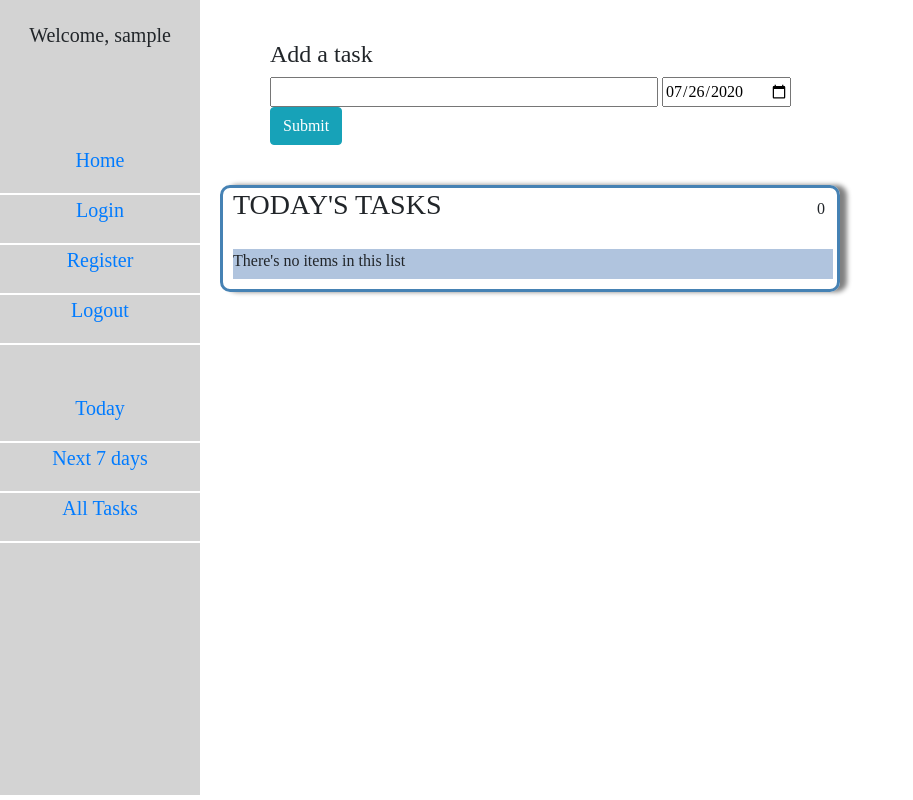
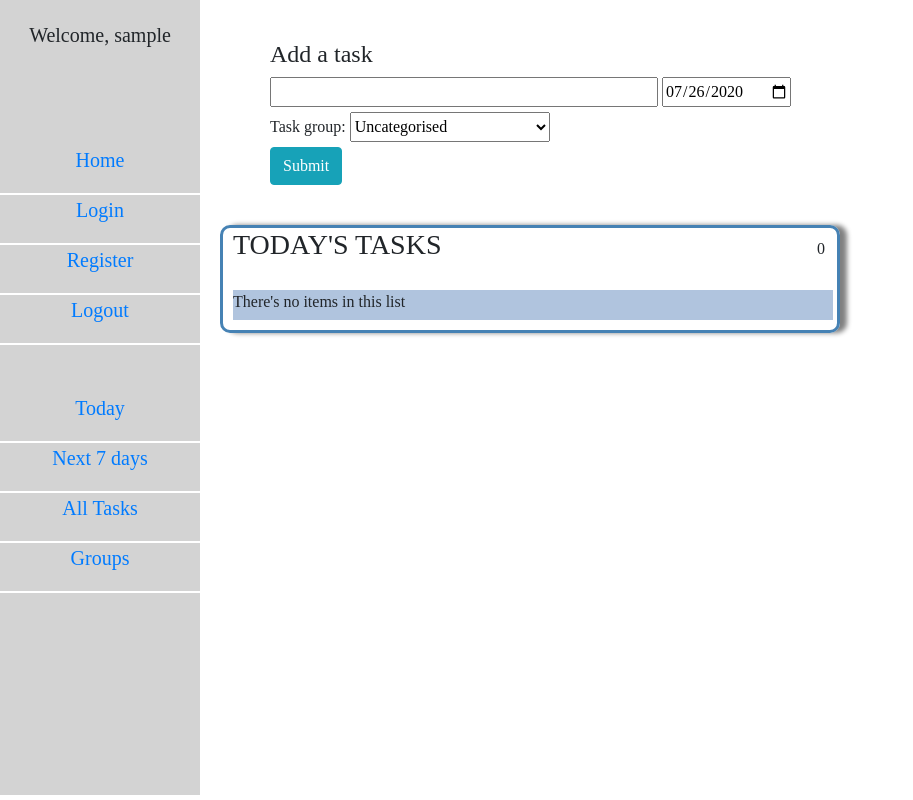
Before and after one commit to SigisM/todoapp, a Django app: page /today/ in a window 1280 px wide. Shown: the whole page, without its empty margins (0-913 px from the left). Run offline with Django 3.2, Linux system fonts and the light colour scheme; the visitor is signed in with stand-in values (Sample User, id 1); data comes from the database, SQL or seed files in the repository; data that the repository does not hold is empty; parts of the project's set-up code (start-up, migrations or seed data) failed here and were passed over; some libraries are stand-ins or nearby versions; some web fonts are replaced.

Commit message:
Unique task groups for individual users. 1 default task group for every new registered user

```diff
--- a/todo_app/static/css/style.css
+++ b/todo_app/static/css/style.css
@@ -2,6 +2,12 @@
     font-family: myfont;
     src: url('KozGoPr6N-ExtraLight.otf') format("truetype");
 
+}
+
+.task_group {
+    height: 30px;
+    width: 200px;
+    margin-top: 5px;
 }
 
 body {
--- a/todo_app/todo_items/admin.py
+++ b/todo_app/todo_items/admin.py
@@ -5,3 +5,4 @@ from django.contrib import admin
 from .models import *
 
 admin.site.register(Todo)
+admin.site.register(Todo_Group)
--- a/todo_app/todo_items/forms.py
+++ b/todo_app/todo_items/forms.py
@@ -2,7 +2,6 @@ from django import forms
 from django.contrib.auth.forms import UserCreationForm
 from django.contrib.auth.models import User
 from .models import *
-# from django.forms import DateTimeField
 
 
 class DateInput(forms.DateInput):
@@ -17,16 +16,27 @@ class TodoForm(forms.ModelForm):
 
     class Meta:
         model = Todo
-        fields = ['title', 'created', 'completed', 'daily_reminder', 'reminder_time']
+        fields = ['title', 'created', 'completed', 'daily_reminder', 'reminder_time', 'task_group']
         widgets = {
             'created': DateInput(),
             'title': forms.TextInput(attrs={'size': '40'}),
             'reminder_time': DateTimeInput(format="%H:%M"),
+            'task_group': forms.Select(attrs={'class' : 'task_group'})
         }
 
 class LoginForm(forms.Form):
 
     fields = ['username', 'password']
+
+
+class GroupForm(forms.ModelForm):
+
+    class Meta:
+        model = Todo_Group
+        fields = ['group_name']
+        widgets = {
+            'group_name':forms.TextInput(attrs={'size': '40'}),
+        }
 
 
 class RegisterForm(UserCreationForm):
--- a/todo_app/todo_items/models.py
+++ b/todo_app/todo_items/models.py
@@ -5,6 +5,13 @@ import datetime
 
 
 # Create your models here.
+
+class Todo_Group(models.Model):
+    group_name = models.CharField(max_length=100)
+    user = models.ForeignKey(User, on_delete=models.CASCADE, null=True)
+
+    def __str__(self):
+        return self.group_name
 
 
 class Todo(models.Model):
@@ -14,6 +21,7 @@ class Todo(models.Model):
     author = models.ForeignKey(User, on_delete=models.CASCADE, null=True)
     daily_reminder = models.BooleanField(blank=True, default=False)
     reminder_time = models.TextField(blank=True)
+    task_group = models.ForeignKey(Todo_Group, on_delete=models.SET_NULL, null=True, default='1')
 
 
     def __str__(self):
--- a/todo_app/todo_items/templates/7days_items.html
+++ b/todo_app/todo_items/templates/7days_items.html
@@ -4,10 +4,11 @@
 {% block content %}
     <div class="todo_list">
         <h4>Add a task</h4>
-        <form method="POST" action="/">
+        <form method="POST" action="">
             {% csrf_token %}
             {{form.title}}
             {{form.created}}
+            {{form.task_group.label_tag}} {{form.task_group}}
             <input class="btn btn-info" type="submit" name="Create Task">
         </form>
     </div>
--- a/todo_app/todo_items/templates/base.html
+++ b/todo_app/todo_items/templates/base.html
@@ -70,6 +70,7 @@
             <li class="menu"><a href="/today">Today</a></li>
             <li class="menu"><a href="/seven_days">Next 7 days</a></li>
             <li class="menu"><a href="/">All Tasks</a></li>
+            <li class="menu"><a href="/groups">Groups</a></li>
 
 
         </ul>
@@ -98,6 +99,8 @@
 
     {% if user.is_authenticated %}
     <div class="login">
+        {% block group_list %}
+        {% endblock %}
         {% block content %}
         {% endblock %}
     </div>
--- a/todo_app/todo_items/templates/today_items.html
+++ b/todo_app/todo_items/templates/today_items.html
@@ -4,16 +4,16 @@
 {% block content %}
     <div class="todo_list">
         <h4>Add a task</h4>
-        <form method="POST" action="today/">
+        <form method="POST" action="">
             {% csrf_token %}
             {{form.title}}
             {{form.created}}
+            {{form.task_group.label_tag}} {{form.task_group}}
+            <br>
             <input class="btn btn-info" type="submit" name="Create Task">
         </form>
     </div>
 
-
-        <!-- {% now "Y-m-d" as todays_date %} -->
 
 <div class="todo">
         <label><h3 class="collapsed_today">TODAY'S TASKS</h3></label>
--- a/todo_app/todo_items/templates/todo_items.html
+++ b/todo_app/todo_items/templates/todo_items.html
@@ -8,6 +8,7 @@
             {% csrf_token %}
             {{form.title}}
             {{form.created}}
+            {{form.task_group.label_tag}} {{form.task_group}}
             <input class="btn btn-info" type="submit" name="Create Task">
         </form>
     </div>
--- a/todo_app/todo_items/templates/update_todo_expand.html
+++ b/todo_app/todo_items/templates/update_todo_expand.html
@@ -14,13 +14,13 @@
 
     <h4 style="text-align: center; font-weight: bold;">Task details</h4>
 
-    <form method="POST" target='_parent' action="">
+    <form method="POST" target='_top' action="">
         {% csrf_token %}
 
         {{form.title.label_tag}} {{form.title}}
         {{form.created.label_tag}} {{form.created}}
         {{form.completed.label_tag}} {{form.completed}}
-
+        {{form.task_group.label_tag}} {{form.task_group}}
     <div>
         <br>
         <label><span class="set_reminder" style="font-weight: bold; display: block; cursor: pointer;">SET A REMINDER</span></label>
--- a/todo_app/todo_items/urls.py
+++ b/todo_app/todo_items/urls.py
@@ -6,9 +6,10 @@ from django.views.generic import TemplateView
 
 urlpatterns = [
     path('', views.index, name='list_page'),
+    path('groups/', views.list_group, name='groups_page'),
     path('today/', views.today, name='today_page'),
     path('seven_days/', views.seven_days, name='seven_days_page'),
     path('register/', views.register, name='register_page'),
-    path('update_todo_expand.html/<str:pk>/', views.updateTodo, name='update_todo'),
+    path('update_todo_expand/<str:pk>/', views.updateTodo, name='update_todo'),
     path('delete_todo/<str:pk>/', views.deleteTodo, name='delete_todo'),
 ]
--- a/todo_app/todo_items/views.py
+++ b/todo_app/todo_items/views.py
@@ -3,10 +3,13 @@ from django.contrib.auth.decorators import login_required
 from django.contrib.auth.models import User
 from django.core.exceptions import ValidationError
 from django_celery_beat.models import CrontabSchedule, PeriodicTask
+from django.http import HttpResponseRedirect, HttpResponse
+from django.db.models.signals import post_save
+from django.dispatch import receiver
 import datetime
 
-from .models import Todo
-from .forms import RegisterForm, LoginForm, TodoForm
+from .models import Todo, Todo_Group
+from .forms import RegisterForm, LoginForm, TodoForm, GroupForm
 
 now = datetime.datetime.today()
 tomorrow_1 = datetime.date.today() + datetime.timedelta(days=1)
@@ -17,6 +20,14 @@ tomorrow_5 = datetime.date.today() + datetime.timedelta(days=5)
 tomorrow_6 = datetime.date.today() + datetime.timedelta(days=6)
 tomorrow_7 = datetime.date.today() + datetime.timedelta(days=7)
 
+
+@receiver(post_save, sender=User)
+def create_default_group(sender, instance, **kwargs):
+    group_name = "Uncategorised"
+    if Todo_Group.objects.filter(group_name=group_name, user=instance).exists():
+        return False
+    else:
+        Todo_Group.objects.create(group_name=group_name, user=instance)
 
 
 def register(response):
@@ -60,6 +71,7 @@ def index(request):
     todos_future = Todo.objects.filter(created__gt=now, author=user)
     todos_uncompleted_before = Todo.objects.filter(completed=False, created__lt=now, author=user)
     form = TodoForm()
+    form.fields['task_group'].queryset = Todo_Group.objects.filter(user=user)
 
     if request.method =='POST':
 
@@ -81,11 +93,38 @@ def index(request):
 
 
 @login_required
+def list_group(request):
+    groups = Todo_Group.objects.all()
+    form = GroupForm()
+
+    if request.method =='POST':
+        form = GroupForm(request.POST)
+        form.instance.user = request.user
+        if form.is_valid():
+            group_name = form.cleaned_data['group_name']
+            if Todo_Group.objects.filter(group_name=group_name).exists():
+                error_message = "Group name already exists!"
+                return render(request, 'group_list.html', {'form': form, 'error_message': error_message})
+            else:
+                form.save()
+
+        return HttpResponseRedirect(request.path)
+
+    context = {'groups':groups,
+            'form':form,
+            }
+
+    return render(request, 'group_list.html', context)
+
+
+
+@login_required
 def today(request):
     user = request.user
     todos = Todo.objects.filter(author=user)
     todos_today = Todo.objects.filter(created=now, author=user)
     form = TodoForm()
+    form.fields['task_group'].queryset = Todo_Group.objects.filter(user=user)
 
     if request.method =='POST':
 
@@ -93,7 +132,7 @@ def today(request):
         form.instance.author = request.user
         if form.is_valid():
             form.save()
-        return redirect("")
+        return HttpResponseRedirect(request.path)
 
     context = {'todos':todos,
             'todos_today':todos_today,
@@ -115,6 +154,7 @@ def seven_days(request):
     todos_tomorrow_5 = Todo.objects.filter(created__gt=tomorrow_4, created__lt=tomorrow_6, author=user)
     todos_tomorrow_6 = Todo.objects.filter(created__gt=tomorrow_5, created__lt=tomorrow_7, author=user)
     form = TodoForm()
+    form.fields['task_group'].queryset = Todo_Group.objects.filter(user=user)
 
     if request.method =='POST':
 
@@ -122,7 +162,7 @@ def seven_days(request):
         form.instance.author = request.user
         if form.is_valid():
             form.save()
-        return redirect('/seven_days')
+        return HttpResponseRedirect(request.path_info)
 
     context = {'todos':todos,
             'todos_today':todos_today,
@@ -191,7 +231,9 @@ def updateTodo(request, pk):
                     periodic_task.save()
                 except:
                     pass
-            return redirect("/")
+            next_short = request.path
+            print(f"REQUEST IS {next_short}")
+            return HttpResponseRedirect("/")
 
     context = {'form':form, 'todo':todo}
 
```
Also changed, not shown: todo_app/todo_items/templates/group_list.html (added, +19 -0 lines), todo_app/todo_items/migrations/0015_todo_groups.py (added), todo_app/todo_items/migrations/0016_auto_20200822_1542.py (added), todo_app/todo_items/migrations/0017_auto_20200822_1546.py (added), todo_app/todo_items/migrations/0018_auto_20200822_2229.py (added), todo_app/todo_items/migrations/0020_auto_20200823_1008.py (added).
